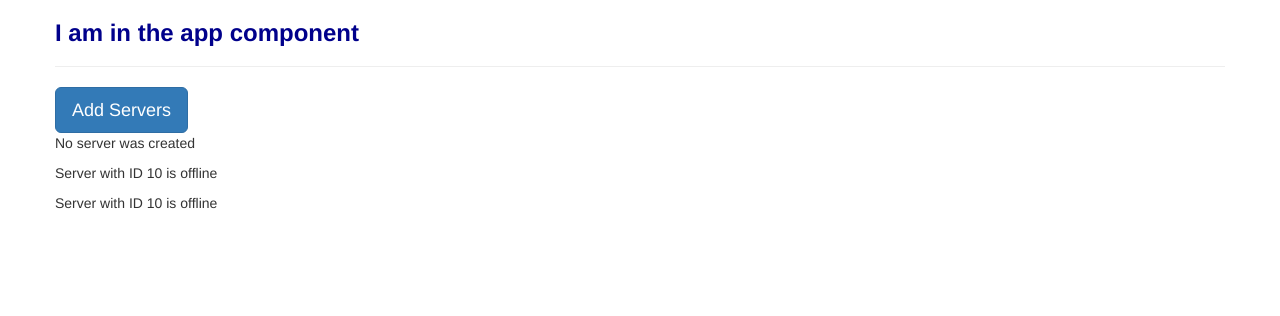
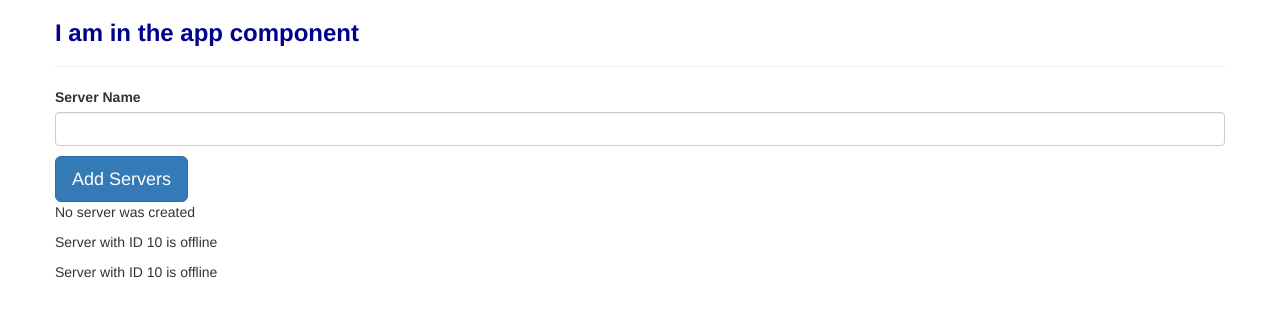
Before and after one commit to beattris/Angular-Intro-MaxSMuller, an Angular app: page / in a window 1280 px wide. Shown: the top 316 px of the page. Built offline with nearby package versions, Linux system fonts and the light colour scheme.

Commit message:
passed and used data with event () binding

```diff
--- a/src/app/app.component.ts
+++ b/src/app/app.component.ts
@@ -6,4 +6,5 @@
   styleUrls: ['./app.component.css']
 })
 export class AppComponent {
+
 }
--- a/src/app/app.module.ts
+++ b/src/app/app.module.ts
@@ -1,5 +1,6 @@
 import { NgModule } from '@angular/core';
 import { BrowserModule } from '@angular/platform-browser';
+import { FormsModule } from '@angular/forms';
 
 import { AppComponent } from './app.component';
 import { ServerComponent } from './server/server.component';
@@ -12,7 +13,8 @@
     ServersComponent
   ],
   imports: [
-    BrowserModule
+    BrowserModule,
+    FormsModule
   ],
   providers: [],
   bootstrap: [AppComponent]
--- a/src/app/servers/servers.component.html
+++ b/src/app/servers/servers.component.html
@@ -1,6 +1,14 @@
-<button class="btn btn-lg btn-primary" [disabled]="!allowNewServer" (click)="onCreateServer()">
+<label>Server Name</label>
+<input type="text" class="form-control" (input)="onUpdateServerName($event)" />
+<p>{{serverName}}</p>
+
+<button
+  class="btn btn-lg btn-primary"
+  [disabled]="!allowNewServer"
+  (click)="onCreateServer()"
+>
   Add Servers
 </button>
-<p>{{serverCreationStatus}}</p>
+<p>{{ serverCreationStatus }}</p>
 <app-server></app-server>
 <app-server></app-server>
--- a/src/app/servers/servers.component.ts
+++ b/src/app/servers/servers.component.ts
@@ -3,19 +3,25 @@
 @Component({
   selector: 'app-servers',
   templateUrl: './servers.component.html',
-  styleUrls: ['./servers.component.css']
+  styleUrls: ['./servers.component.css'],
 })
 export class ServersComponent {
   allowNewServer: boolean = false;
   serverCreationStatus: string = 'No server was created';
+  serverName = '';
 
   constructor() {
     setTimeout(() => {
       this.allowNewServer = true;
-    }, 2000)
+    }, 2000);
   }
 
   onCreateServer() {
     this.serverCreationStatus = 'Server was created';
   }
+
+  onUpdateServerName(event: Event) {
+    // HTMLInputElement is used to inform TS that the type of element is a HTML input element.
+    this.serverName = (<HTMLInputElement>event.target).value;
+  }
 }
```
